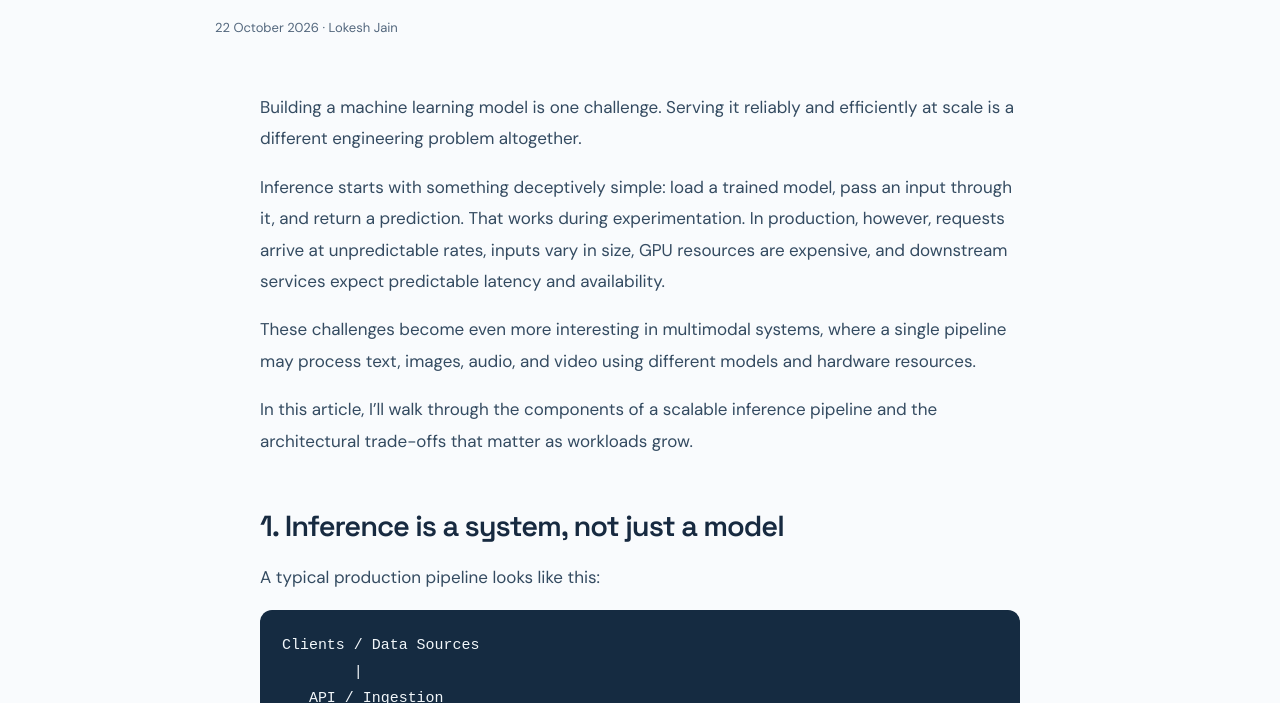
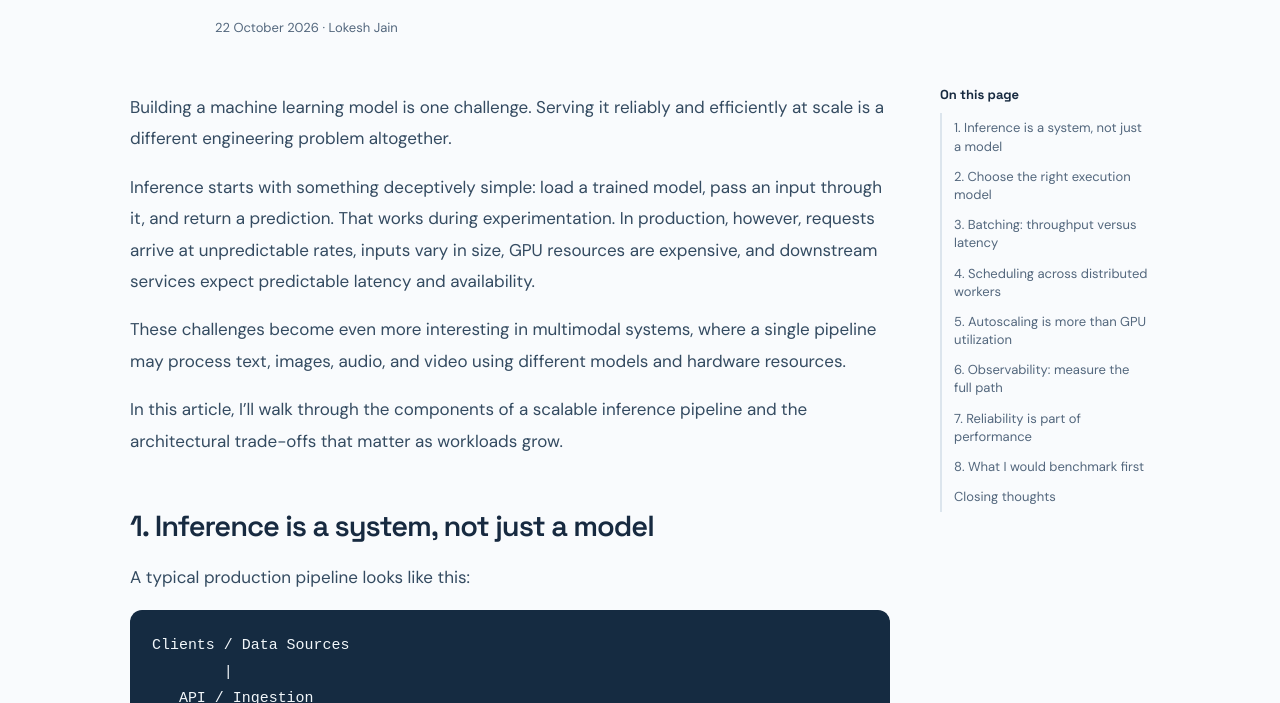
Before and after one commit to lokeshjain279/engineering-production-ai, an Astro site: page /articles/designing-scalable-ml-inference-pipelines in a window 1280 px wide. Shown: the part 397-1100 px from the top of the page. Built offline with nearby package versions, Linux system fonts and the light colour scheme; Astro itself is replaced by a stand-in of ours; code samples lack their colours.

Commit message:
Implement accessible editorial site refresh

```diff
--- a/src/pages/articles/[...slug].astro
+++ b/src/pages/articles/[...slug].astro
@@ -3,6 +3,17 @@ import Base from '../../layouts/Base.astro';
 import { getCollection, render } from 'astro:content';
 export async function getStaticPaths(){const articles=await getCollection('articles');return articles.map(article=>({params:{slug:article.id},props:{article}}));}
 const {article}=Astro.props;
-const {Content}=await render(article);
+const {Content,headings}=await render(article);
+const toc=headings.filter(h=>h.depth===2);
 ---
-<Base title={`${article.data.title} | Lokesh Jain`} description={article.data.description}><div class="shell"><header class="page-head" style="max-width:850px;margin:auto"><div class="eyebrow">{article.data.category} · {article.data.readingTime}</div><h1>{article.data.title}</h1><p>{article.data.description}</p><div style="color:var(--muted);font-size:13px;margin-top:20px">{article.data.pubDate.toLocaleDateString('en-IE',{year:'numeric',month:'long',day:'numeric'})} · Lokesh Jain</div></header><article class="prose"><Content/><p style="margin-top:60px;border-top:1px solid var(--line);padding-top:20px"><a href="/articles">← Back to all articles</a></p></article></div></Base>
+<Base title={`${article.data.title} | Lokesh Jain`} description={article.data.description} type="article">
+<div class="progress" id="reading-progress" aria-hidden="true"></div>
+<div class="shell"><header class="page-head" style="max-width:850px;margin:auto"><div class="eyebrow">{article.data.category} · {article.data.readingTime}</div><h1>{article.data.title}</h1><p>{article.data.description}</p><div style="color:var(--muted);font-size:13px;margin-top:20px"><time datetime={article.data.pubDate.toISOString()}>{article.data.pubDate.toLocaleDateString('en-IE',{year:'numeric',month:'long',day:'numeric'})}</time> · Lokesh Jain</div></header>
+<div class="article-layout"><article class="prose" id="article-content"><Content/><p style="margin-top:60px;border-top:1px solid var(--line);padding-top:20px"><a href="/articles">← Back to all articles</a></p></article>{toc.length>0&&<aside class="toc" aria-label="On this page"><h2>On this page</h2><nav>{toc.map(h=><a href={`#${h.slug}`}>{h.text}</a>)}</nav></aside>}</div></div>
+<script>
+const article=document.querySelector<HTMLElement>('#article-content');
+const progress=document.querySelector<HTMLElement>('#reading-progress');
+function updateProgress(){if(!article||!progress)return;const start=article.getBoundingClientRect().top+window.scrollY;const height=article.offsetHeight-window.innerHeight;const percent=height>0?Math.max(0,Math.min(100,(window.scrollY-start)/height*100)):100;progress.style.width=percent+'%'}
+window.addEventListener('scroll',updateProgress,{passive:true});window.addEventListener('resize',updateProgress);updateProgress();
+</script>
+</Base>
```
